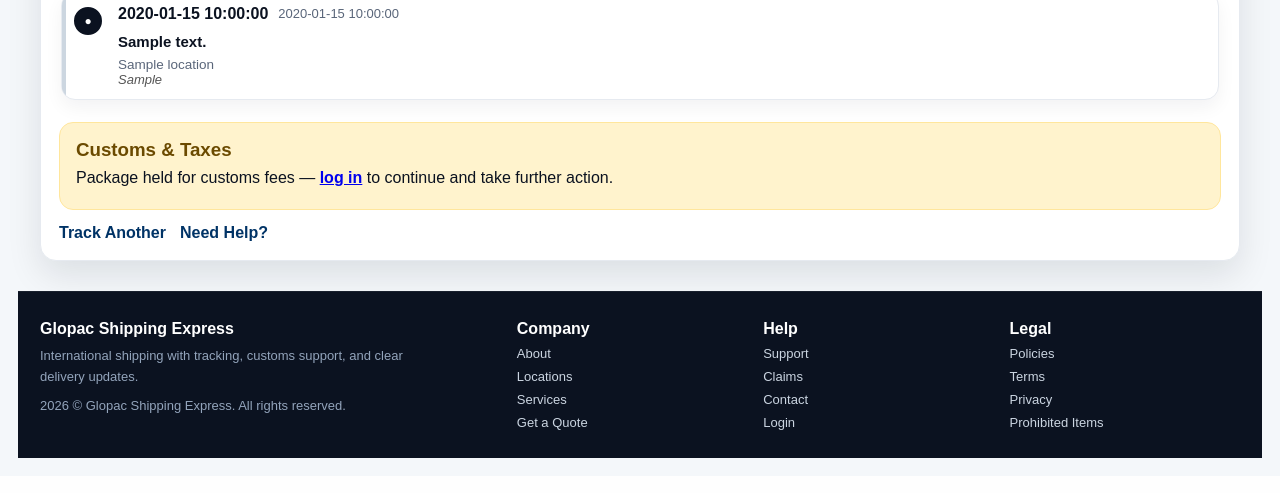
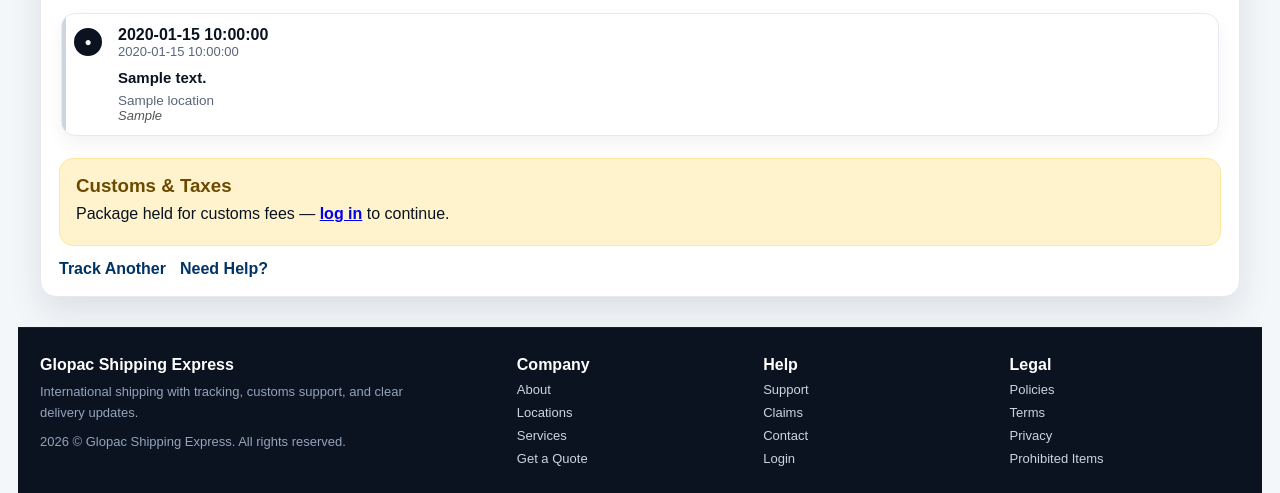
Before and after one commit to care3653-a11y/Glopac, a Flask app: template templates/track.html in a window 1280 px wide. Shown: the part 1010-1503 px from the top of the page. Before the commit the page ends 1468 px from the top, so only its background shows below. Run offline with Flask 3, Linux system fonts and the light colour scheme; the template is opened without the code that fills it: most values are stand-ins (such as "Sample title", 1, 10 or a date in 2020); parts of the project's set-up code (start-up, migrations or seed data) failed here and were passed over; some libraries are stand-ins or nearby versions.

Commit message:
Update track.html

```diff
--- a/templates/track.html
+++ b/templates/track.html
@@ -36,7 +36,6 @@
     *{box-sizing:border-box}
     body { font-family: Arial, sans-serif; background: var(--bg); padding: 18px; margin:0; color:#0b1220; }
 
-    /* Service Disruption Notice */
     .notice {
       background: #fff3cd;
       color: #856404;
@@ -113,6 +112,11 @@
       border-color:#d7e3f7;
       color:var(--brand);
     }
+    .badge-customs{
+      background:#ffe6e6;
+      border-color:#ff9999;
+      color:#c22;
+    }
 
     .sub { color: var(--muted); margin: 6px 0 0; font-size:13px; }
 
@@ -127,7 +131,7 @@
     .k { color:var(--muted); font-size:12px; font-weight:900; margin-bottom:6px; letter-spacing:.5px; }
     .v { font-weight:900; font-size:14px; line-height:1.35; }
 
-    /* Progress - Only shows admin entered status */
+    /* Progress Section */
     .progress { margin:16px 0 8px; padding:14px; border:1px solid var(--line); border-radius:14px; background:#fff; }
     .progress-head{
       display:flex; justify-content:space-between; align-items:center; gap:10px;
@@ -211,14 +215,6 @@
       font-size:12px;
     }
 
-    .event-head{
-      display:flex;
-      flex-wrap:wrap;
-      gap:8px 10px;
-      align-items:center;
-      margin-bottom:6px;
-    }
-
     .event-date{
       font-weight:900;
       color:#0b1220;
@@ -254,7 +250,6 @@
       text-decoration: none; border-radius: 12px; font-weight: 900;
       box-shadow:0 10px 22px rgba(31,143,78,.18);
     }
-    .pay-btn:hover { filter:brightness(.95); }
 
     .footer-links{ display:flex; gap:14px; flex-wrap:wrap; margin-top:10px; }
     .footer-links a{ color:var(--brand); font-weight:900; text-decoration:none; }
@@ -262,8 +257,6 @@
 
     @media (max-width: 980px){
       .grid{ grid-template-columns:1fr; }
-      .steps{ grid-template-columns:1fr; }
-      .steps-wrap:after{ display:none; }
       .nav{ display:none; }
       #map{ height:360px; }
       .event{ grid-template-columns: 28px 1fr; }
@@ -272,7 +265,7 @@
 </head>
 <body>
 
-  <!-- Service Disruption Notice - Auto hides after 10 seconds -->
+  <!-- Service Disruption Notice -->
   <div id="notice" class="notice">
     We had a technical error from March 25th to April 2nd. Our team is working hard to restore all services.
     Most services are now up and running. Thank you for your patience.
@@ -306,6 +299,9 @@
         <div class="status">
           <span class="badge badge-track">Tracking ID: {{ tracking_id }}</span>
           <span class="badge badge-status">Status: {{ status }}</span>
+          {% if fees and not fees.paid %}
+            <span class="badge badge-customs">⛔ Customs Hold Active</span>
+          {% endif %}
         </div>
 
         {% if estimated_delivery %}
@@ -329,14 +325,16 @@
       </div>
     </div>
 
-    <!-- New Shipping Progress - Only admin entered status -->
+    <!-- Shipping Progress -->
     <div class="progress">
       <div class="progress-head">
         <div class="title">Shipment Progress</div>
-        <div class="hint">Current Status as updated by admin</div>
       </div>
       <div class="current-status">
         {{ status or "No Status Updated Yet" }}
+        {% if fees and not fees.paid %}
+          <br><small style="color:#c22; font-weight:normal;">— Customs & Taxes Hold Active</small>
+        {% endif %}
       </div>
     </div>
 
@@ -348,7 +346,6 @@
       <div class="history">
         {% if events and events|length > 0 %}
           {% for event in events %}
-            <!-- Only show manually entered travel updates -->
             {% if event.description %}
               <div class="event">
                 <div class="icon {{ 'current' if loop.last else 'done' }}">
@@ -373,7 +370,7 @@
       </div>
     </div>
 
-    <!-- Improved Fees Section -->
+    <!-- Fees Section -->
     {% if fees and fees.amount is not none %}
       <div class="fees">
         <h3 style="margin:0 0 8px; color:#6b4a00;">Customs & Taxes</h3>
@@ -384,7 +381,6 @@
 
           {% if fees.payment_submitted %}
             <p style="margin:6px 0;"><b>Status:</b> Payment Submitted — Pending Verification</p>
-            <p style="margin:6px 0;">Your payment is being verified. Once confirmed, the shipment will be released.</p>
           {% elif fees.paid %}
             <p style="margin:6px 0; color:#1f8f4e;"><b>✅ Fees Paid</b></p>
           {% else %}
@@ -394,7 +390,7 @@
 
         {% else %}
           <p style="margin:6px 0;">
-            Package held for customs fees — <a href="/login" style="font-weight:900;">log in</a> to continue and take further action.
+            Package held for customs fees — <a href="/login" style="font-weight:900;">log in</a> to continue.
           </p>
         {% endif %}
       </div>
@@ -407,15 +403,13 @@
   </div>
 
   <script>
-    // Auto-hide notice after 10 seconds
+    // Auto-hide notice
     setTimeout(function() {
       var notice = document.getElementById("notice");
       if (notice) {
         notice.style.transition = "opacity 0.8s ease";
         notice.style.opacity = "0";
-        setTimeout(function() {
-          notice.style.display = "none";
-        }, 800);
+        setTimeout(function() { notice.style.display = "none"; }, 800);
       }
     }, 10000);
 
```
